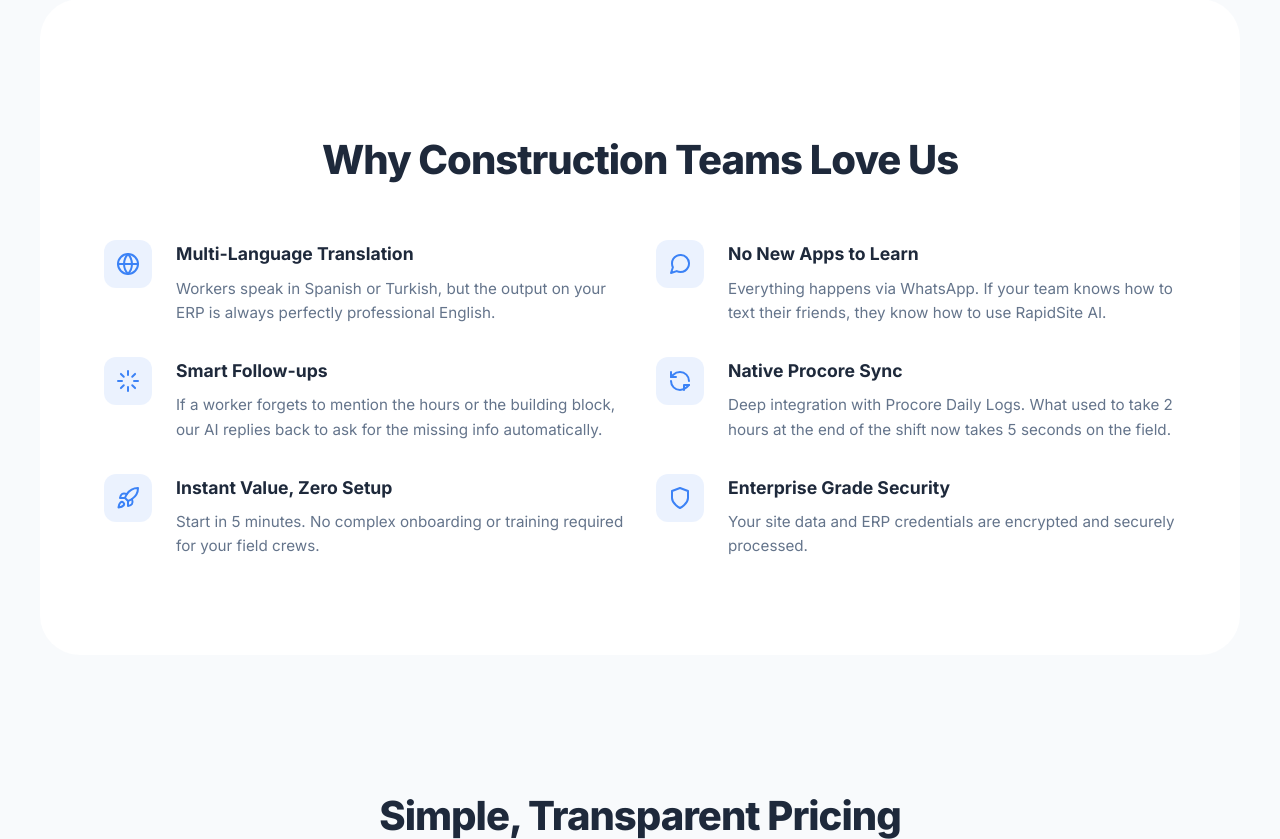
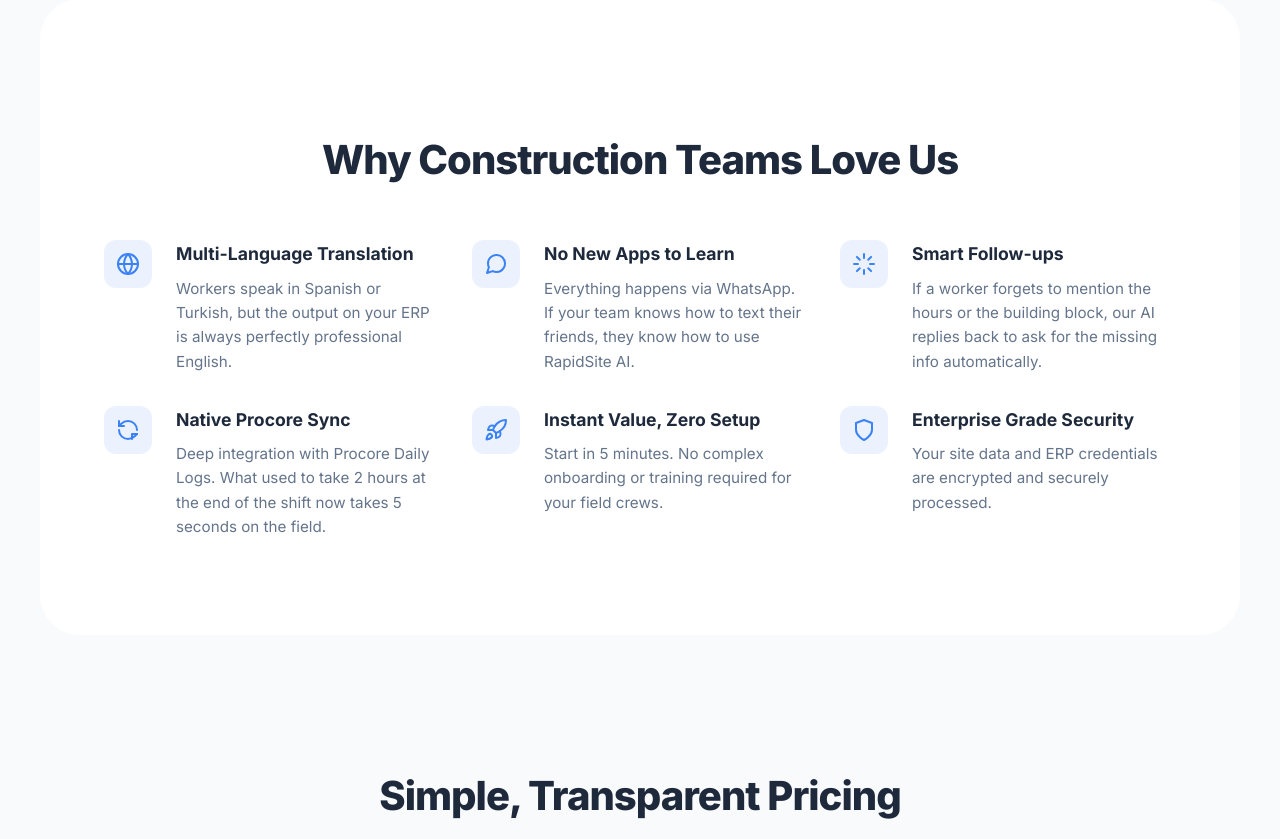
Before and after one commit to efekandursun/rapidsite-ai, a Flask app: page / in a window 1280 px wide. Shown: the part 2059-2898 px from the top of the page. Run offline with Flask 3, Linux system fonts and the light colour scheme; some libraries are stand-ins or nearby versions.

Commit message:
Fix horizontal scrolling and right side empty space on mobile caused by large minmax grids

```diff
--- a/static/css/landing.css
+++ b/static/css/landing.css
@@ -514,7 +514,7 @@ body {
 /* Features Grid */
 .features-grid {
     display: grid;
-    grid-template-columns: repeat(auto-fit, minmax(350px, 1fr));
+    grid-template-columns: repeat(auto-fit, minmax(250px, 1fr));
     gap: 2rem;
 }
 
@@ -568,6 +568,7 @@ footer {
 @media (max-width: 768px) {
     .hero h1 {
         font-size: 2.5rem;
+        word-wrap: break-word;
     }
     .hero p {
         font-size: 1.1rem;
@@ -585,6 +586,8 @@ footer {
     .hero-badge {
         font-size: 0.8rem;
         padding: 0.4rem 0.8rem;
+        white-space: normal;
+        text-align: center;
     }
     .mock-dashboard {
         width: 100%;
```
